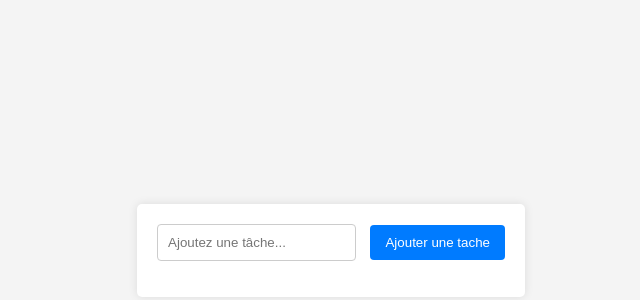
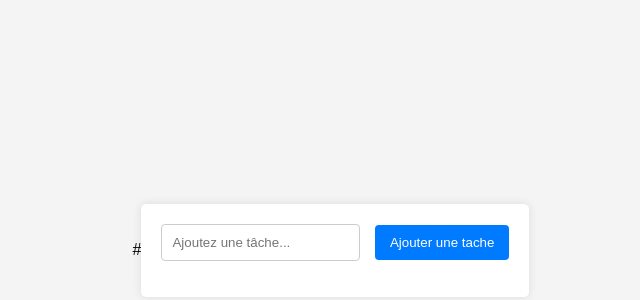
Before and after one commit to celinelrhazouani/to-do-list, a plain HTML site: page index.html in a window 1280 px wide. Shown: the part 158-458 px from the top of the page, 309-949 px from the left. Drawn offline with Linux system fonts and the light colour scheme.

Commit message:
Tache #3 Changement design li

```diff
--- a/index.html
+++ b/index.html
@@ -4,7 +4,7 @@
         <meta charset="UTF-8">
         <meta name="viewport" content="width=device-width, initial-scale=1.0">
         <title>Fast Todo</title>
-        <link rel="stylesheet" href="./assets/css/style.css">
+#        <link rel="stylesheet" href="./assets/css/style.css">
     </head>
     <body>
      <div class="todo-app">
```
